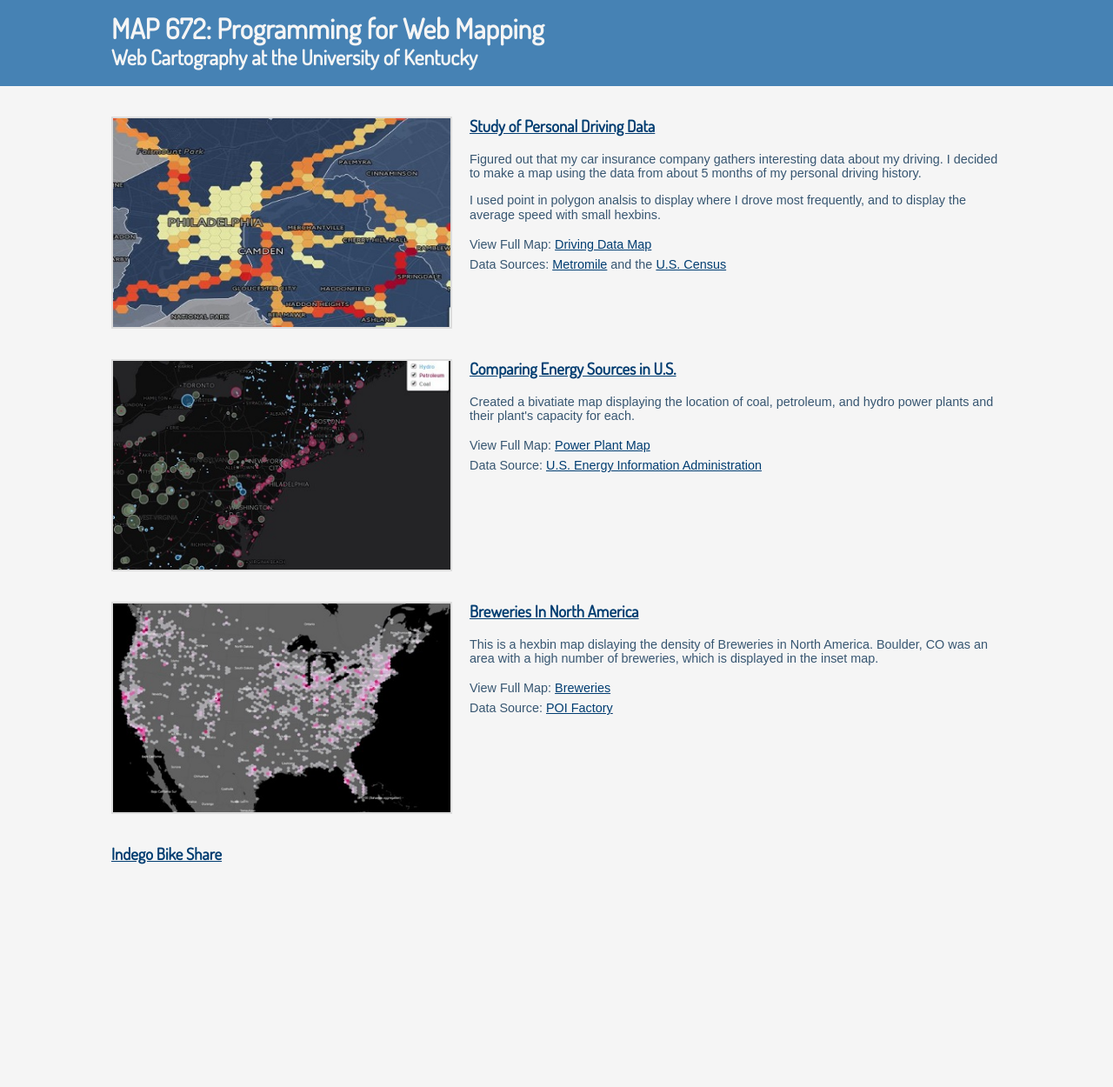
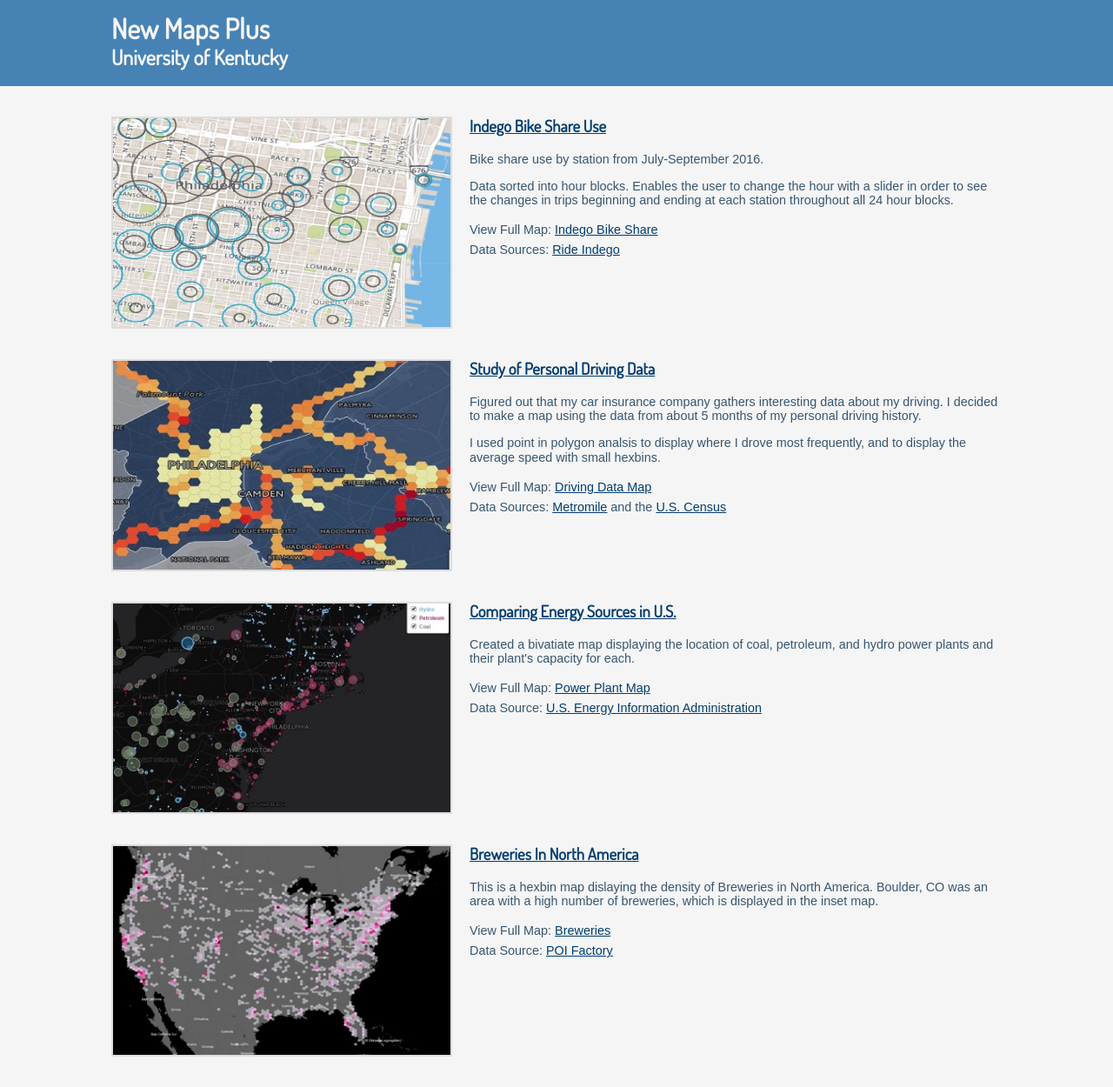
Before and after one commit to jwf61/jwf61.github.io, a plain HTML site: page index.html in a window 1280 px wide. Shown: the whole page at 87% size. Before the commit the page ends 1047 px from the top, so only its background shows below. Drawn offline with nearby package versions, Linux system fonts and the light colour scheme; a web font is replaced by a local one.

Commit message:
add final 673 project

```diff
--- a/index.html
+++ b/index.html
@@ -77,8 +77,18 @@
 
 <body>
     <header>
-        <h1>MAP 672: Programming for Web Mapping</h1>
-        <h2>Web Cartography at the University of Kentucky</h2> </header>
+        <h1>New Maps Plus</h1>
+        <h2>University of Kentucky</h2> </header>
+
+    <section class="project"> <img src="images/final_project.JPG" alt="Indego Bike Share" class="project-image">
+        <h3><a tartget = '_blank' href="https://jwf61.github.io/indegoBikeShare/">Indego Bike Share Use</a></h3>
+        <p>Bike share use by station from July-September 2016.</p>
+        <p>Data sorted into hour blocks. Enables the user to change the hour with a slider in order to see the changes in trips beginning and ending at each station throughout all 24 hour blocks. </p>
+        <ul>
+            <li>View Full Map: <a href="https://jwf61.github.io/indegoBikeShare/">Indego Bike Share</a></li>
+            <li>Data Sources: <a href="https://www.rideindego.com/about/data/">Ride Indego</a></li>
+        </ul>
+    </section>
 
     <section class="project"> <img src="images/map671Lab10.jpg" alt="driving data" class="project-image">
         <h3><a tartget = '_blank' href="https://jwf61.carto.com/viz/0aff6d06-7d4a-11e6-80bf-0e3ebc282e83/public_map">Study of Personal Driving Data</a></h3>
@@ -109,8 +119,7 @@
             <li>Data Source: <a href="http://www.poi-factory.com/node/21733">POI Factory</a></li>
         </ul>
     </section>
-    <section class="project">
-        <h3><a tartget = '_blank' href="https://jwf61.github.io/IndegoBikeShare/">Indego Bike Share</a></h3>
+
 </body>
 
 </html>
```
Also changed, not shown: images/final_project.JPG (added).
